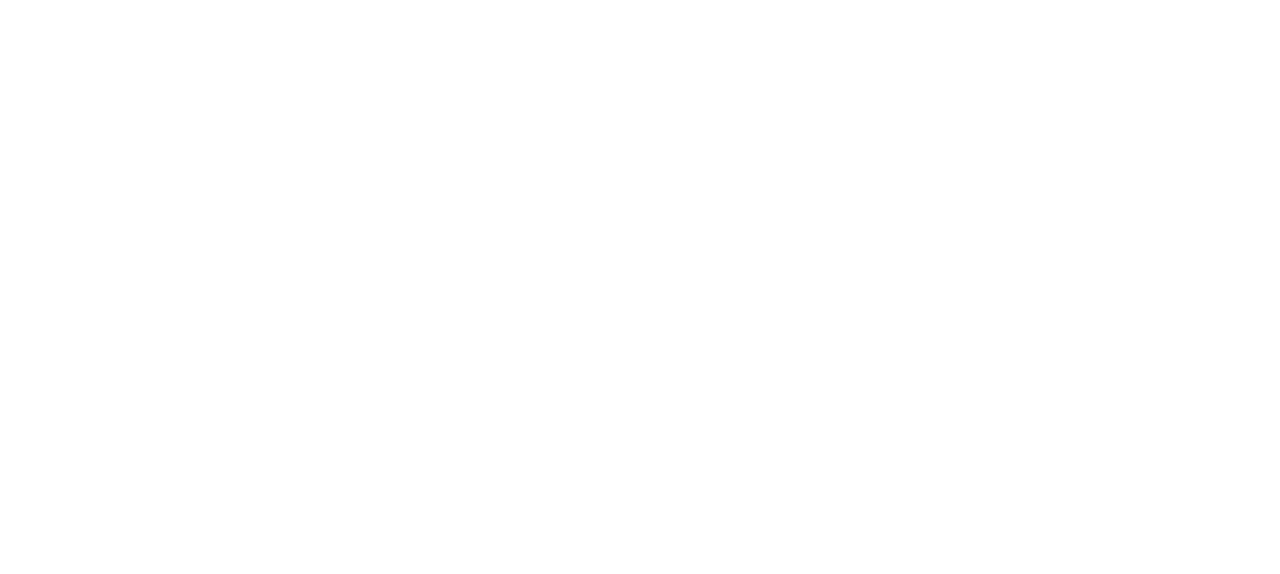
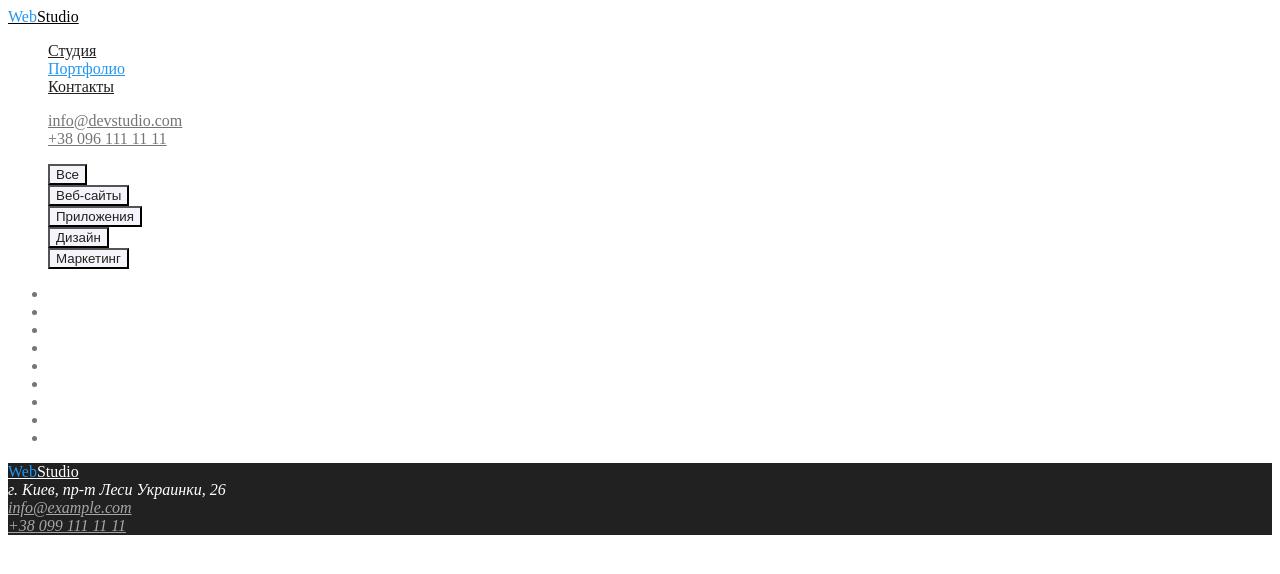
Before and after one commit to SergIr1/goit-markup-hw-02, a plain HTML site: page portfolio.html in a window 1280 px wide. Drawn offline with Linux system fonts and the light colour scheme.

Commit message:
оформление страницы портфолио

```diff
--- a/css/styles.css
+++ b/css/styles.css
@@ -25,27 +25,37 @@ background: #f5f4fa; */
  вторичный #757575
  акцент rgba(255, 255, 255, 0.6);*/
 
+:root{
+    --primary-text-color: #757575;
+    --title-text-color: #212121;
+    --accent-text-color: #2196f3;
+    --white-text-color: #ffffff;
+    --contact-text-color: rgba(255, 255, 255, 0.6);
+    --logo-text-color:#000000;
+    --bg-hero-color:#2f303a;
+    --bg-team-color:#f5f4fa;
+}
 
 body {
 
-background-color: #ffffff;
-color: #757575;
+background-color: var(--white-text-color);
+color: var(--primary-text-color);
 }
 
 
 /*  logo */
 
 .logo{
-    color:#000000;
+    color:var(--logo-text-color);
 }
 
 .logo-web{
-    color:#2196f3;
+    color:var(--accent-text-color);
 }
 
 .page-header .logo:hover,
 .page-header .logo:focus{
-    color:#2196f3;
+    color:var(--accent-text-color);
 }
 
 .list{
@@ -55,85 +65,111 @@ color: #757575;
 /* site-nav */
 
 .site-nav .link{
-    color:#212121;
+    color:var(--title-text-color);
 }
 
 .site-nav .link:hover,
 .site-nav .link:focus{
-    color:#2196f3;
+    color:var(--accent-text-color);
+}
+
+.site-nav .link.current{
+    color:var(--accent-text-color);
 }
 
 /* adress-nav */
 
 .adress-nav .link{
-    color:#757575;
+    color:var(--primary-text-color);
 }
 
 .adress-nav .link:hover,
 .adress-nav .link:focus{
-color: #2196f3;
+color: var(--accent-text-color);
 }
 
 /* h */
 
 .section .section-title{
-    color:#212121;
+    color:var(--title-text-color);
 }
 
 .section.clients{
-background-color: #2f303a;
+background-color: var(--bg-hero-color);
 }
 
 .clients > .section-title{
-    color:#ffffff;
+    color:var(--white-text-color);
 }
 
-.clients > .section-button{
-color:#ffffff;
-background-color: #2196f3;
-}
+
 
 /* our team */
 
 .section.fon{
-    background-color: #f5f4fa;
+    background-color: var(--bg-team-color);
 }
 
 /* footer */
 
 .footer{
-    background-color: #2f303a;
-    color:#ffffff;
+    background-color: var(--title-text-color);
+    color:var(--white-text-color);
 }
 
 .logo-white{
-color:#ffffff;
+color:var(--white-text-color);
 }
 
 .footer .logo-white:hover,
 .footer .logo-white:focus{
-    color:#2196f3;
+    color:var(--accent-text-color);
 }
 
 .footer .footer-mail{
-    color:rgba(255, 255, 255, 0.6);
+    color:var(--contact-text-color);
 }
 
 .footer .footer-mail:hover,
 .footer .footer-mail:focus{
-    color:#2196f3;
+    color:var(--accent-text-color);
 }
 
 .footer .footer-tel{
-    color: rgba(255, 255, 255, 0.6);
+    color: var(--contact-text-color);
 }
 
 .footer .footer-tel:hover,
 .footer .footer-tel:hover{
-    color: #2196f3;
+    color: var(--accent-text-color);
 }
 
+/* Button */
 
+.button{
+    background-color: var(--white-text-color);
+    color:var(--title-text-color);
+}
+
+.button.primary {
+    color: var(--white-text-color);
+    background-color: var(--accent-text-color);
+}
+
+.button.primary:hover,
+.button.primary:focus{
+    color: var(--white-text-color);
+}
+
+.filtre .btn-filtre{
+    color:var(--title-text-color);
+    background-color: var(--bg-team-color);
+}
+
+.filtre .btn-filtre:hover,
+.filtre .btn-filtre:focus{
+    color: var(--accent-text-color);
+}
 
 .test-link:hover,
 .test-link:focus{
--- a/portfolio.html
+++ b/portfolio.html
@@ -0,0 +1,64 @@
+<!DOCTYPE html>
+<html lang="ru">
+
+<head>
+    <meta charset="UTF-8">
+    <meta http-equiv="X-UA-Compatible" content="IE=edge">
+    <meta name="viewport" content="width=>, initial-scale=1.0">
+    <title>Сайт Веб-Студии</title>
+    <link rel="stylesheet" href="./css/styles.css" />
+</head>
+
+<body class="page">
+    <header class="page-header">
+        <nav>
+            <a href="/" class="logo"><span class="logo-web">Web</span>Studio</a>
+            <ul class="site-nav list">
+                <li><a href="./index.html" class="link">Студия</a></li>
+                <li><a href="./portfolio.html" class="link current">Портфолио</a></li>
+                <li><a href="" class="link">Контакты</a></li>
+
+            </ul>
+        </nav>
+
+        <ul class="adress-nav list">
+            <li><a href="mailto:info@devstudio.com" class="link">info@devstudio.com</a></li>
+            <li><a href="tel:+380961111111" class="link">+38 096 111 11 11</a></li>
+        </ul>
+
+    </header>
+    <main>
+        <ul class="filtre list">
+            <li><button type="button" class="btn-filtre">Все</button></li>
+            <li><button type="button" class="btn-filtre">Веб-сайты</button></li>
+            <li><button type="button" class="btn-filtre">Приложения</button></li>
+            <li><button type="button" class="btn-filtre">Дизайн</button></li>
+            <li><button type="button" class="btn-filtre">Маркетинг</button></li>
+        </ul>
+
+        <ul>
+            <li></li>
+            <li></li>
+            <li></li>
+            <li></li>
+            <li></li>
+            <li></li>
+            <li></li>
+            <li></li>
+            <li></li>
+        </ul>
+    </main>
+        <footer class="footer">
+            <a href="/" class="logo-white"><span class="logo-web">Web</span>Studio</a>
+            <address>
+                г. Киев, пр-т Леси Украинки, 26
+            </address>
+            <address>
+                <a href="mailto:info@example.com" class="footer-mail">info@example.com</a><br>
+                <a href="tel:+380991111111" class="footer-tel">+38 099 111 11 11</a>
+            </address>
+
+        </footer>
+        </body>
+
+        </html>
```
Also changed, not shown: index.html (+3 -3 lines).
